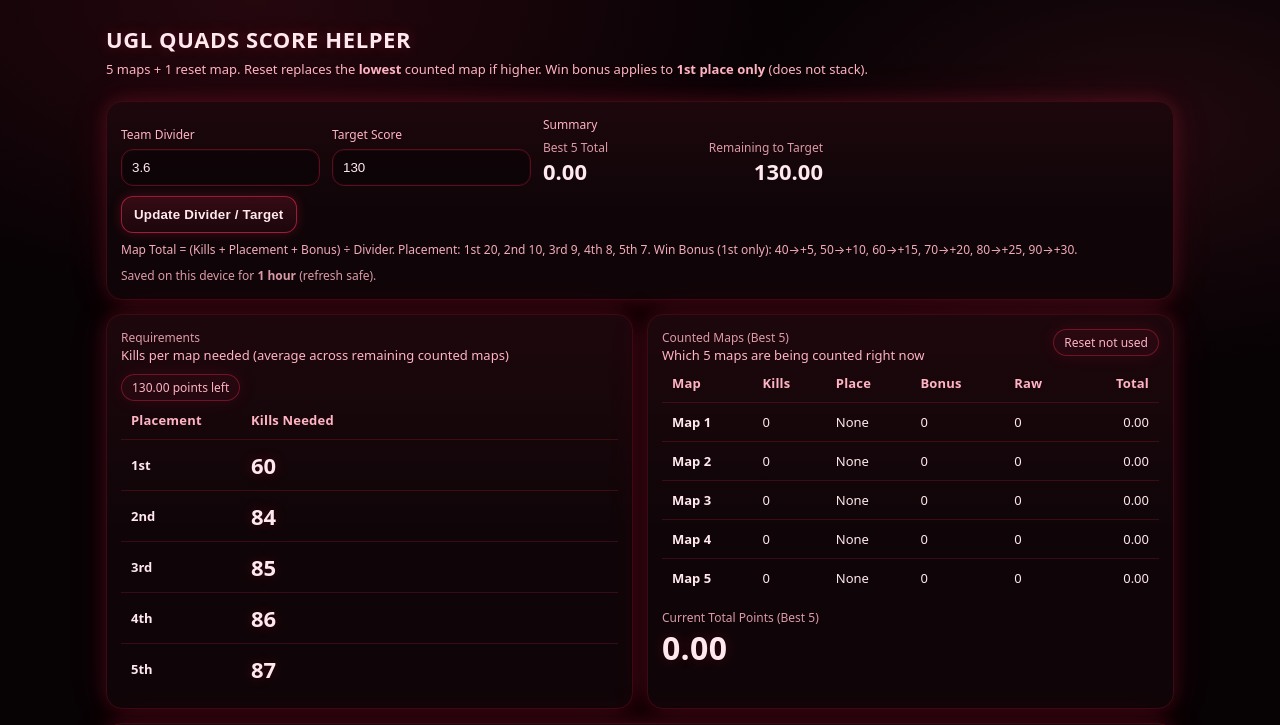
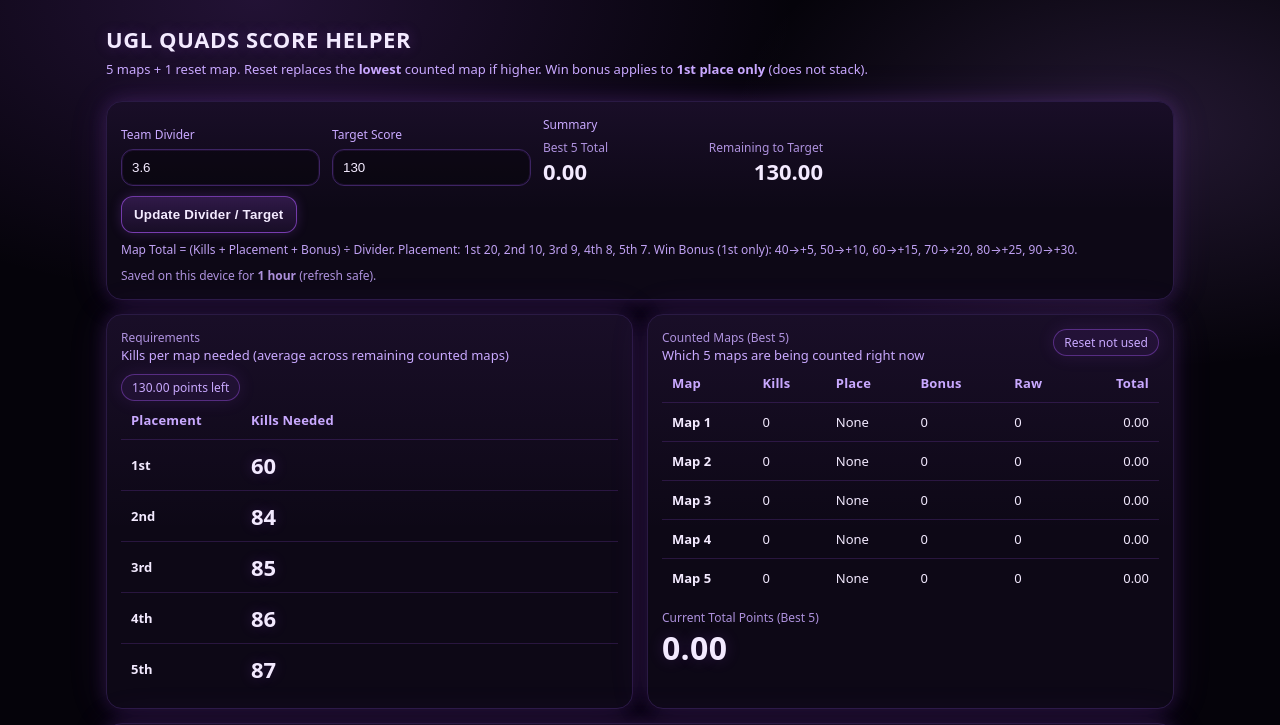
Before and after one commit to cgetty90/ugl-quads-calculator, a plain HTML site: page index.html in a window 1280 px wide. Shown: the top 725 px of the page. Drawn offline with Linux system fonts and the light colour scheme.

Commit message:
Add files via upload

```diff
--- a/index.html
+++ b/index.html
@@ -6,19 +6,26 @@
   <title>UGL QUADS SCORE HELPER</title>
   <style>
     :root{
-      --bg:#070204;
-      --card:#0f0508;
-      --card2:#12060a;
-      --line:#3a0b12;
-      --line2:#5a0f1c;
-      --text:#ffe8ee;
-      --muted:#ffb3c3;
-      --neon:#ff2a55;
-      --neon2:#ff476d;
+      --bg:#05030a;
+      --card:#0d0816;
+      --card2:#120b1f;
+      --line:#2a1a44;
+      --line2:#3d2463;
+      --text:#f3eaff;
+      --muted:#c9a9ff;
+
+      --neon:#a855f7;        /* main purple */
+      --neon2:#c084fc;       /* lighter glow */
+      --neonRGB: 168,85,247; /* purple rgb for rgba() */
+      --neonRGB2: 192,132,252;
+
       --good:#4dff88;
       --bad:#ff6b6b;
-      --shadow: 0 0 18px rgba(255,42,85,.18), 0 0 42px rgba(255,42,85,.10);
-      --shadow2: 0 0 12px rgba(255,42,85,.22);
+
+      --shadow: 0 0 18px rgba(var(--neonRGB),.18),
+                0 0 42px rgba(var(--neonRGB),.10);
+
+      --shadow2: 0 0 12px rgba(var(--neonRGB),.22);
     }
 
     *{ box-sizing:border-box; }
@@ -27,9 +34,9 @@
       font-family: system-ui, -apple-system, Segoe UI, Roboto, Arial, sans-serif;
       color:var(--text);
       background:
-        radial-gradient(900px 500px at 20% 0%, rgba(255,42,85,.12), transparent 60%),
-        radial-gradient(700px 400px at 90% 10%, rgba(255,71,109,.10), transparent 60%),
-        radial-gradient(900px 700px at 50% 100%, rgba(255,42,85,.08), transparent 60%),
+        radial-gradient(900px 500px at 20% 0%, rgba(var(--neonRGB),.18), transparent 60%),
+        radial-gradient(700px 400px at 90% 10%, rgba(var(--neonRGB2),.16), transparent 60%),
+        radial-gradient(900px 700px at 50% 100%, rgba(var(--neonRGB),.12), transparent 60%),
         var(--bg);
     }
 
@@ -38,14 +45,14 @@
       margin:0 0 6px;
       font-size:22px;
       letter-spacing:.6px;
-      text-shadow: 0 0 14px rgba(255,42,85,.25);
+      text-shadow: 0 0 14px rgba(var(--neonRGB),.25);
     }
     .sub{ color:var(--muted); font-size:13px; line-height:1.45; }
 
     main{ max-width:1100px; margin:0 auto; padding:12px 16px 36px; display:grid; gap:14px; }
 
     .card{
-      background: linear-gradient(180deg, rgba(255,42,85,.06), transparent 55%), var(--card);
+      background: linear-gradient(180deg, rgba(var(--neonRGB),.08), transparent 55%), var(--card);
       border:1px solid var(--line);
       border-radius:16px;
       padding:14px;
@@ -64,30 +71,30 @@
       border-radius:12px;
       padding:10px 10px;
       outline:none;
-      box-shadow: inset 0 0 0 1px rgba(255,42,85,.06);
+      box-shadow: inset 0 0 0 1px rgba(var(--neonRGB),.10);
     }
     input:focus, select:focus{
       border-color: var(--neon);
-      box-shadow: 0 0 0 3px rgba(255,42,85,.16), var(--shadow2);
+      box-shadow: 0 0 0 3px rgba(var(--neonRGB),.16), var(--shadow2);
     }
 
     .grid2{ display:grid; grid-template-columns: 1fr 1fr; gap:14px; }
     @media (max-width: 900px){ .grid2{ grid-template-columns:1fr; } }
 
     table{ width:100%; border-collapse:collapse; overflow:hidden; border-radius:12px; }
-    th, td{ padding:10px 10px; border-bottom:1px solid rgba(255,42,85,.18); text-align:left; font-size:13px; }
+    th, td{ padding:10px 10px; border-bottom:1px solid rgba(var(--neonRGB),.18); text-align:left; font-size:13px; }
     th{ color:var(--muted); font-weight:700; letter-spacing:.2px; }
     tr:last-child td{ border-bottom:none; }
 
     .pill{
       display:inline-block;
       padding:4px 10px;
-      border:1px solid rgba(255,42,85,.35);
+      border:1px solid rgba(var(--neonRGB),.40);
       border-radius:999px;
       font-size:12px;
       color:var(--muted);
-      background: rgba(255,42,85,.06);
-      box-shadow: 0 0 18px rgba(255,42,85,.10);
+      background: rgba(var(--neonRGB),.08);
+      box-shadow: 0 0 18px rgba(var(--neonRGB),.12);
     }
 
     .split{ display:flex; justify-content:space-between; gap:10px; flex-wrap:wrap; }
@@ -95,30 +102,40 @@
     .mono{ font-variant-numeric: tabular-nums; font-feature-settings: "tnum"; }
 
     .big{ font-size:22px; font-weight:800; }
-    .bigger{ font-size:32px; font-weight:900; letter-spacing:.3px; text-shadow: 0 0 16px rgba(255,42,85,.20); }
+    .bigger{
+      font-size:32px;
+      font-weight:900;
+      letter-spacing:.3px;
+      text-shadow: 0 0 16px rgba(var(--neonRGB),.20);
+    }
 
     .note{ font-size:12px; color:var(--muted); line-height:1.5; margin-top:8px; opacity:.95; }
 
     .btnrow{ display:flex; gap:10px; flex-wrap:wrap; margin-top:10px; }
     button{
-      background: linear-gradient(180deg, rgba(255,42,85,.16), rgba(255,42,85,.06));
-      color:var(--text);
-      border:1px solid rgba(255,42,85,.55);
-      border-radius:12px;
-      padding:10px 12px;
-      cursor:pointer;
+      background: linear-gradient(180deg, rgba(var(--neonRGB),.22), rgba(var(--neonRGB),.08));
+      color: var(--text);
+      border: 1px solid rgba(var(--neonRGB),.60);
+      border-radius: 12px;
+      padding: 10px 12px;
+      cursor: pointer;
       box-shadow: var(--shadow2);
-      font-weight:700;
-      letter-spacing:.2px;
+      font-weight: 800;
+      letter-spacing: .2px;
     }
-    button:hover{ border-color: var(--neon2); box-shadow: 0 0 0 3px rgba(255,42,85,.12), var(--shadow); }
-    button:active{ transform: translateY(1px); }
+    button:hover{
+      border-color: rgba(var(--neonRGB2),.85);
+      box-shadow: 0 0 0 3px rgba(var(--neonRGB),.16), var(--shadow);
+    }
+    button:active{
+      transform: translateY(1px);
+    }
 
     .reqKills{
       font-size:22px;
       font-weight:900;
       color: var(--text);
-      text-shadow: 0 0 14px rgba(255,42,85,.22);
+      text-shadow: 0 0 14px rgba(var(--neonRGB),.22);
     }
 
     .dim{ opacity:.85; }
@@ -314,7 +331,7 @@
           localStorage.removeItem(STORAGE_KEY);
           return false;
         }
-        // hydrate
+
         const s = payload.state;
 
         if (typeof s.divider === "number") state.divider = s.divider;
@@ -332,10 +349,6 @@
       }catch{
         return false;
       }
-    }
-
-    function clearSaved(){
-      localStorage.removeItem(STORAGE_KEY);
     }
 
     // ---------- UI BUILD ----------
@@ -576,7 +589,6 @@
       const div = Number(document.getElementById("divider").value || 0);
       const tar = Number(document.getElementById("target").value || 0);
 
-      // basic guards
       if (div > 0) state.divider = div;
       state.target = Math.max(0, tar);
 
@@ -590,7 +602,6 @@
         state.maps[m.key].kills = 0;
       }
 
-      // reset UI
       mapsBody.querySelectorAll("select").forEach(s => s.value = "");
       mapsBody.querySelectorAll("input[data-field='kills']").forEach(i => i.value = 0);
 
@@ -599,18 +610,14 @@
     });
 
     // ---------- INIT ----------
-    const loaded = loadState();
+    loadState();
 
-    // apply state to settings inputs
     document.getElementById("divider").value = state.divider;
     document.getElementById("target").value = state.target;
 
     buildMapRows();
     recalc();
-
-    // save once on load to extend TTL on activity (optional)
-    // (If you prefer "exactly 1 hour from first use", remove these 2 lines.)
-    saveState();
+    saveState(); // refresh TTL on open
   </script>
 </body>
 </html>
```
